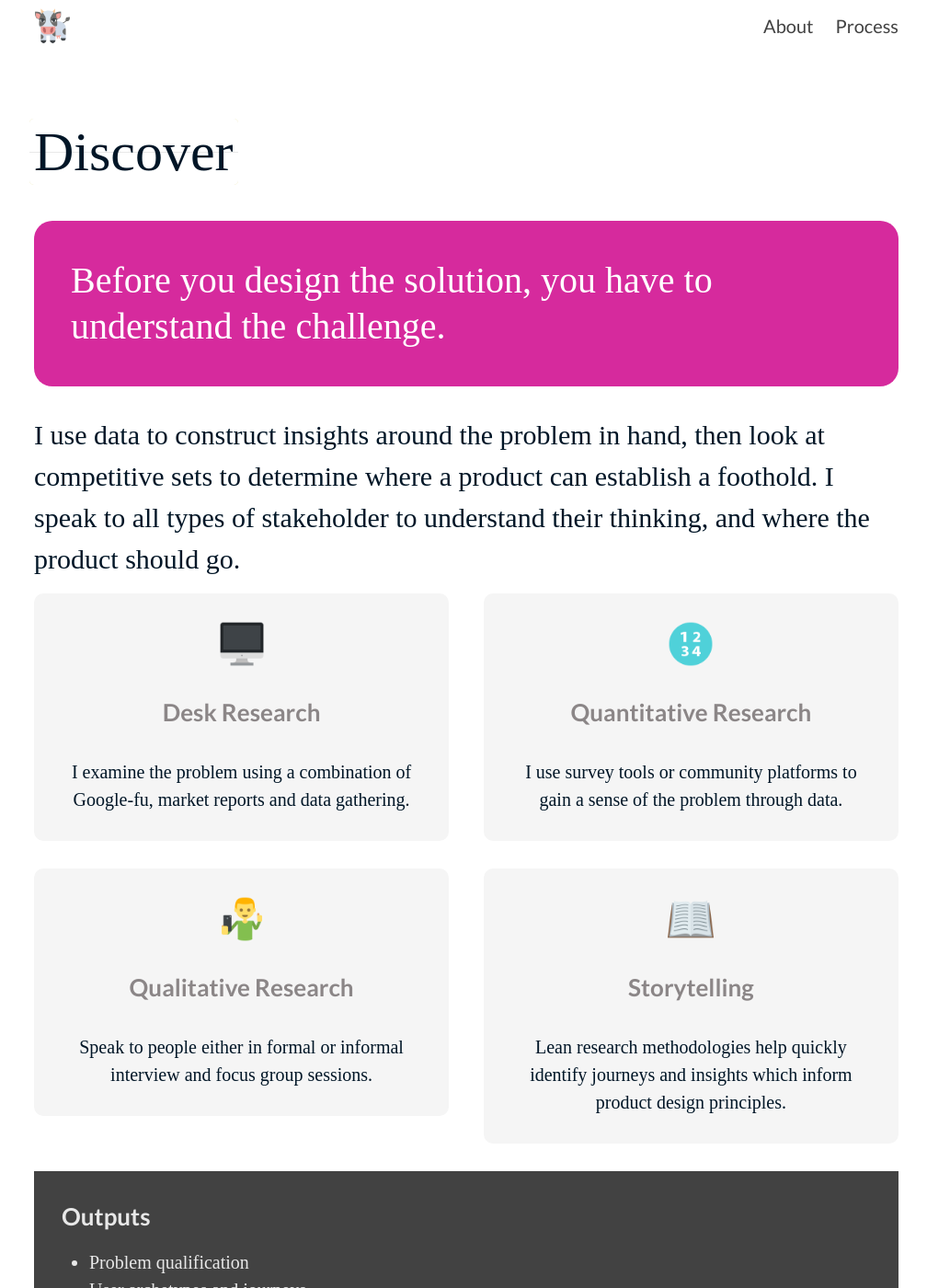
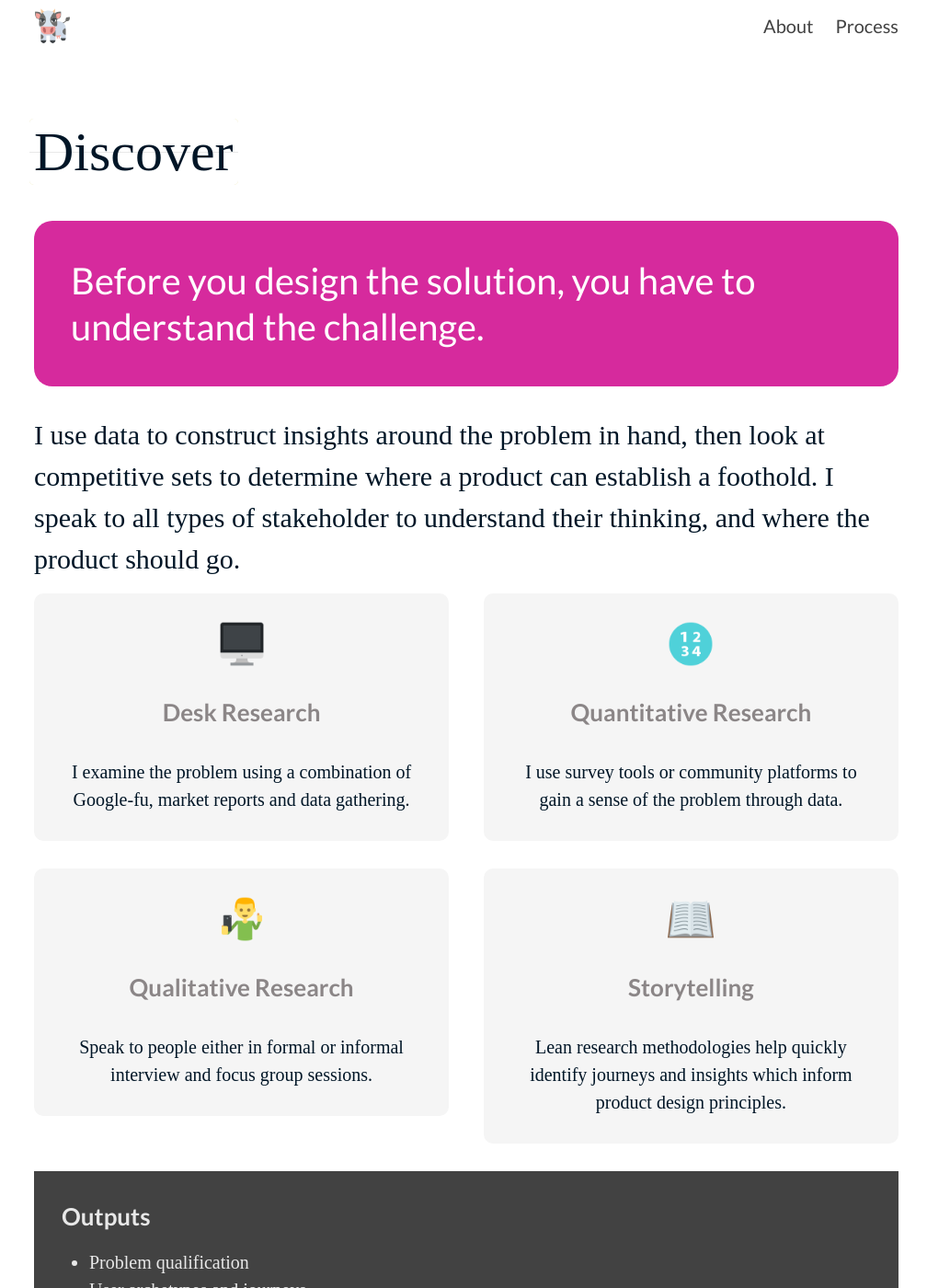
Before and after one commit to jonthebeef/jonthebeef.github.io, a Jekyll site: the page built from _process/discover.md, in a window 1280 px wide and 1400 px high. Shown: the whole window at 92% size, without its empty margins (133-1141 px from the left). Built offline with Jekyll 4.4.1, drawn with Linux system fonts in a browser that asks for light colours; some web fonts are replaced.

Commit message:
process page header font change to lato

```diff
--- a/_sass/_layout.scss
+++ b/_sass/_layout.scss
@@ -502,6 +502,7 @@
 
       h1{
         font-size: 40px;
+        font-family: "Lato", "Helvetica Neue", Helvetica, Arial, sans-serif;
         line-height: 50px;
         background-color: $pink-color;
         color: white;
```
